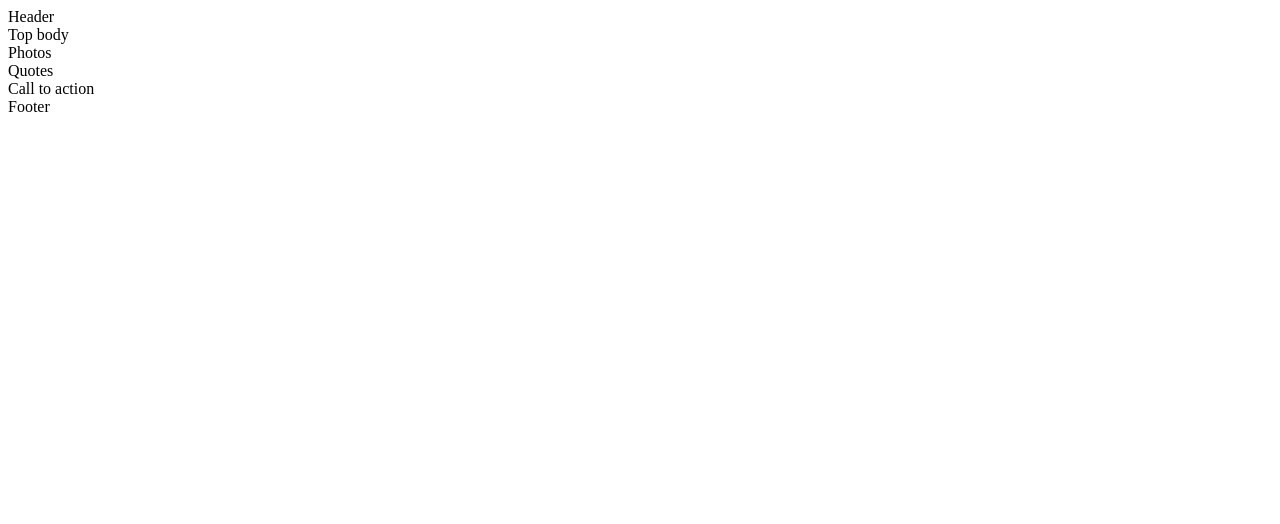
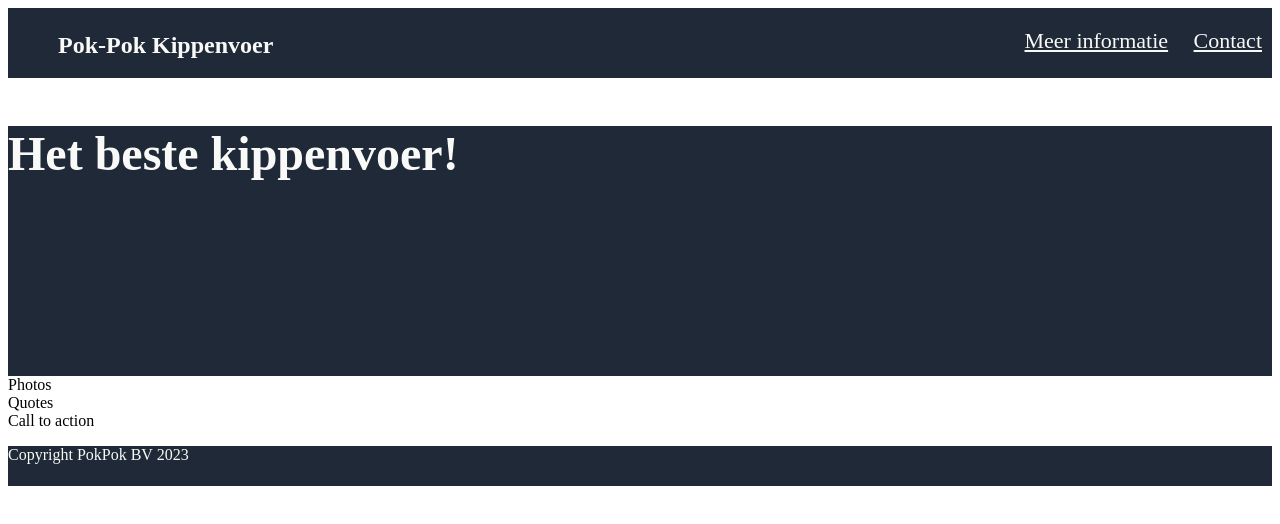
Before and after one commit to PokGeit/landingpage, a plain HTML site: page index.html in a window 1280 px wide. Drawn offline with Linux system fonts and the light colour scheme.

Commit message:
Added header

```diff
--- a/index.html
+++ b/index.html
@@ -4,12 +4,22 @@
     <meta charset="UTF-8">
     <meta name="viewport" content="width=device-width, initial-scale=1.0">
     <title>Pok-Pok Kippenvoer</title>
+    <link rel="stylesheet" href="style.css" />
 </head>
 <body>
-    <div class="header">Header</div>
+    <div class="header">
+        <div class="headerLogo">
+            <P class="headerLogoText"> Pok-Pok Kippenvoer</P>
+        </div>
+        <div class="headerLinkBox">
+            <a href=index.html class="headerLinkText">Meer informatie</a>
+
+            <a href=index.html class="headerLinkText">Contact</a>
+        </div>
+    </div>
 
     <div class="mainBody">
-        <div class="topBody">Top body</div>
+        <div class="topBody"><P class="topBodyText">Het beste kippenvoer!</P> </div>
 
         <div class="photoBody">Photos</div>
 
@@ -18,6 +28,6 @@
         <div class="callToActionBody">Call to action</div>
     </div>
 
-    <div class="footer">Footer</div>
+    <div class="footer"><p class="defaultText"> Copyright PokPok BV 2023 </p></div>
 </body>
 </html>
--- a/style.css
+++ b/style.css
@@ -0,0 +1,55 @@
+.defaultText {
+    color: #F9FAF8;
+}
+
+.header{
+    width: 100%;
+    height: 70px;
+    background-color: #1f2937;
+    display: flex;
+    justify-content: space-between;
+    gap: 20px;
+}
+
+.headerLogo{
+    font-size: 24px;
+    color: #F9FAF8;
+    justify-content: left;
+}
+
+.headerLogoText{
+    font-size: 24px;
+    color: #F9FAF8;
+    font-weight: 800;
+    padding-left: 50px;
+}
+
+.headerLinkBox {
+    font-size: 22px;
+    color: #F9FAF8;
+    padding-top: 20px;
+}
+
+.headerLinkText {
+    font-size: 22px;
+    color: #F9FAF8;
+    margin: 10px;
+}
+
+.topBody{
+    width: 100%;
+    height: 250px;
+    background-color: #1f2937;
+}
+
+.topBodyText{
+    font-size: 48px;
+    color: #F9FAF8;
+    font-weight: 800;
+}
+
+.footer{
+    width: 100%;
+    height: 40px;
+    background-color: #1f2937;
+}
```
